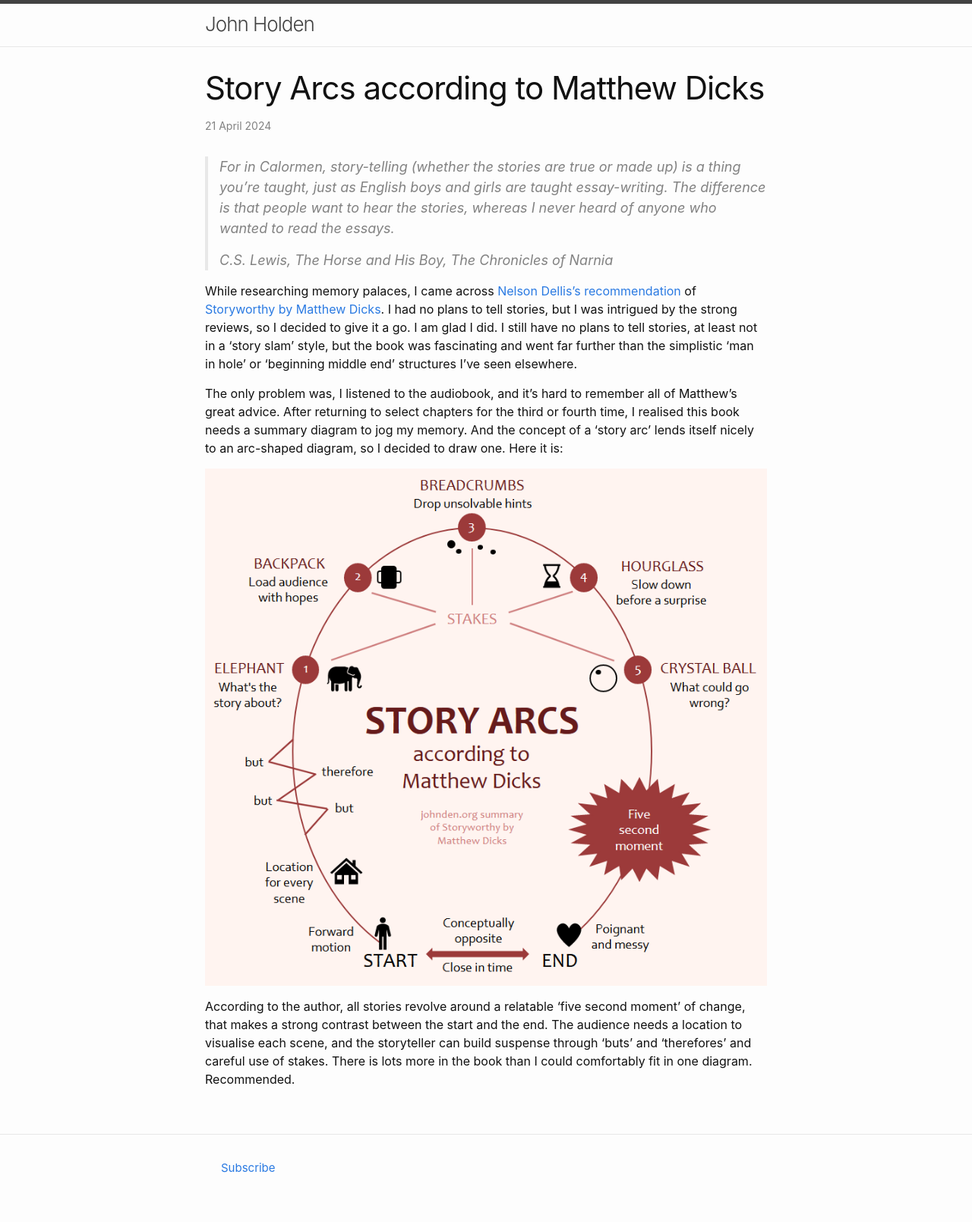
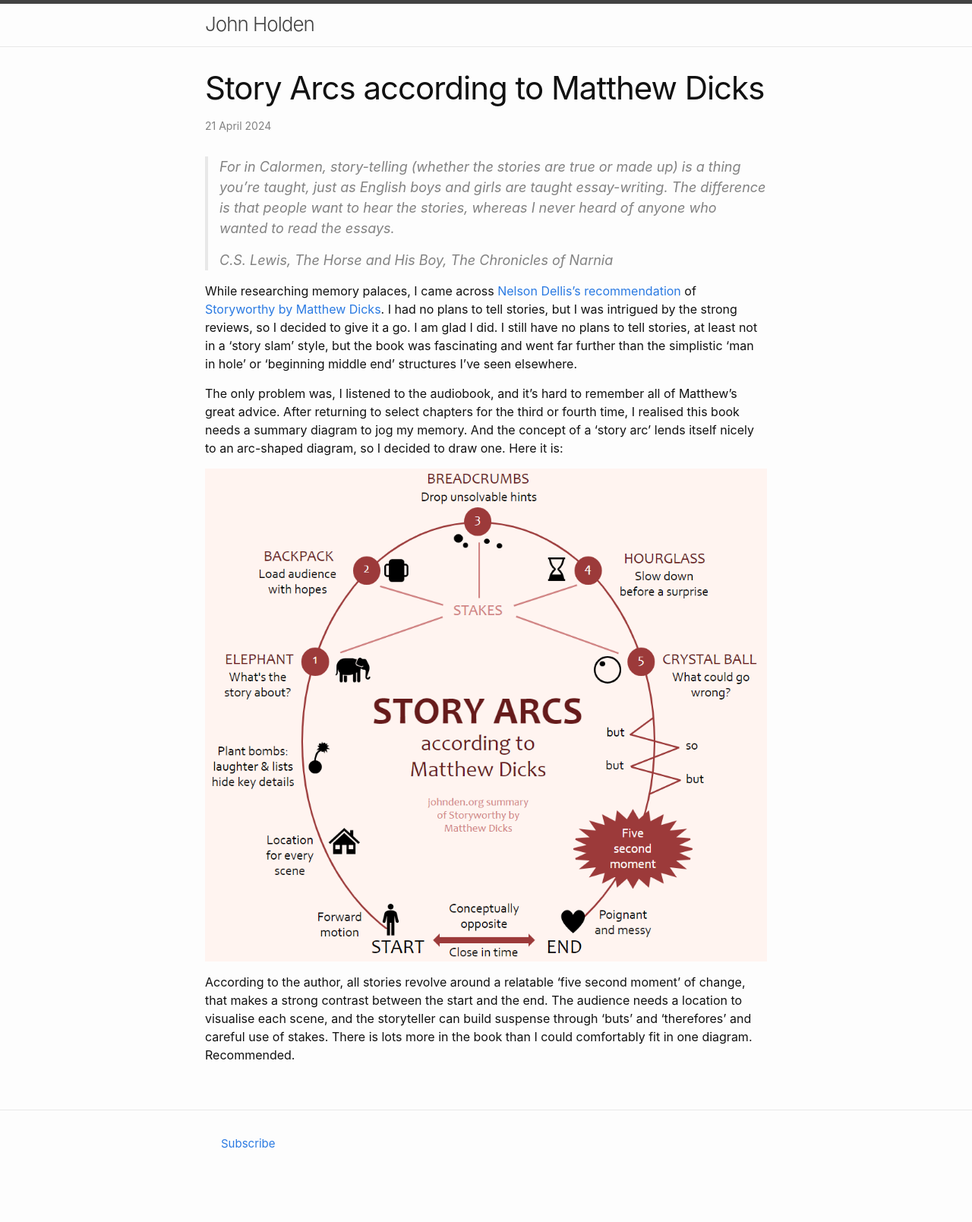
Before and after one commit to liontailedmacaque/liontailedmacaque.github.io, a Jekyll site: the page built from _posts/2024-04-21-storyarcs.md, in a window 1280 px wide. Shown: the whole page at 76% size. Built offline with Jekyll 4.4.1, drawn with Linux system fonts in a browser that asks for light colours; after the commit the page ends 1577 px from its top, so only the background shows below that.

Commit message:
change image

```diff
--- a/_posts/2024-04-21-storyarcs.md
+++ b/_posts/2024-04-21-storyarcs.md
@@ -12,6 +12,6 @@
 
 The only problem was, I listened to the audiobook, and it's hard to remember all of Matthew's great advice. After returning to select chapters for the third or fourth time, I realised this book needs a summary diagram to jog my memory. And the concept of a 'story arc' lends itself nicely to an arc-shaped diagram, so I decided to draw one. Here it is:
 
-![Story arcs according to Matthew Dicks diagram](/assets/storyarcs/storyworthy.png)
+![Story arcs according to Matthew Dicks diagram](/assets/storyarcs/StoryArcs.png)
 
 According to the author, all stories revolve around a relatable 'five second moment' of change, that makes a strong contrast between the start and the end. The audience needs a location to visualise each scene, and the storyteller can build suspense through 'buts' and 'therefores' and careful use of stakes. There is lots more in the book than I could comfortably fit in one diagram. Recommended.
```
